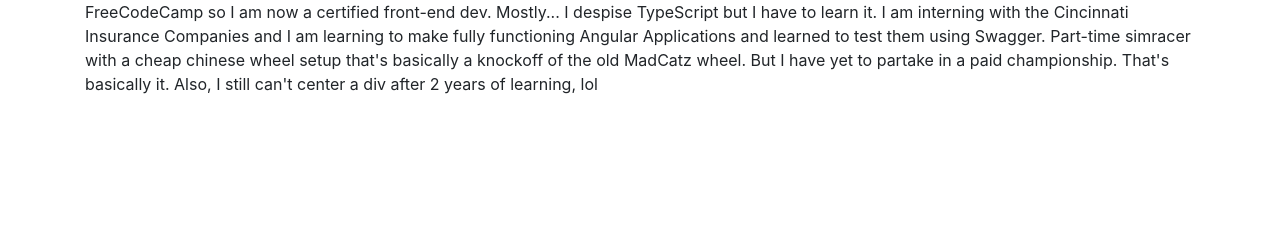
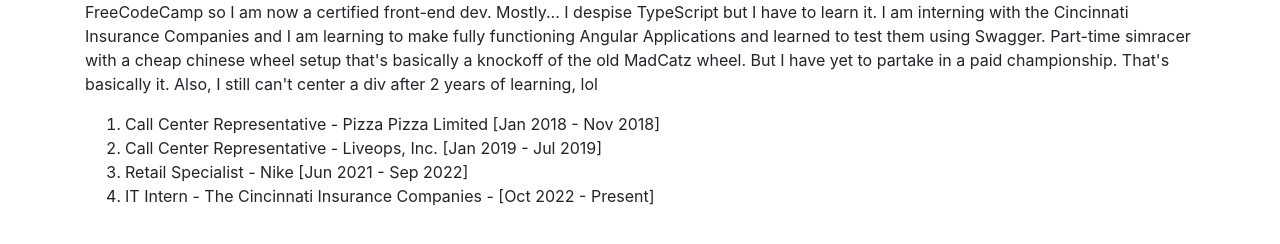
Before and after one commit to IT3049C-Lively-FA23/test-BurntBrownBoi, a website: page index.html in a window 1280 px wide. Shown: the part 104-348 px from the top of the page. Drawn offline with nearby package versions, Linux system fonts and the light colour scheme.

Commit message:
Added Experience Section

```diff
--- a/index.html
+++ b/index.html
@@ -30,6 +30,16 @@
           learning, lol</p>
       </section>
     </div>
+    <div class="section">
+      <section id="experience">
+        <ol>
+          <li>Call Center Representative - Pizza Pizza Limited [Jan 2018 - Nov 2018]</li>
+          <li>Call Center Representative - Liveops, Inc. [Jan 2019 - Jul 2019]</li>
+          <li>Retail Specialist - Nike [Jun 2021 - Sep 2022]</li>
+          <li>IT Intern - The Cincinnati Insurance Companies - [Oct 2022 - Present]</li>
+        </ol>
+      </section>
+    </div>
   </div>
 
   <!-- INCLUDE SCRIPTS FILE HERE -->
```
